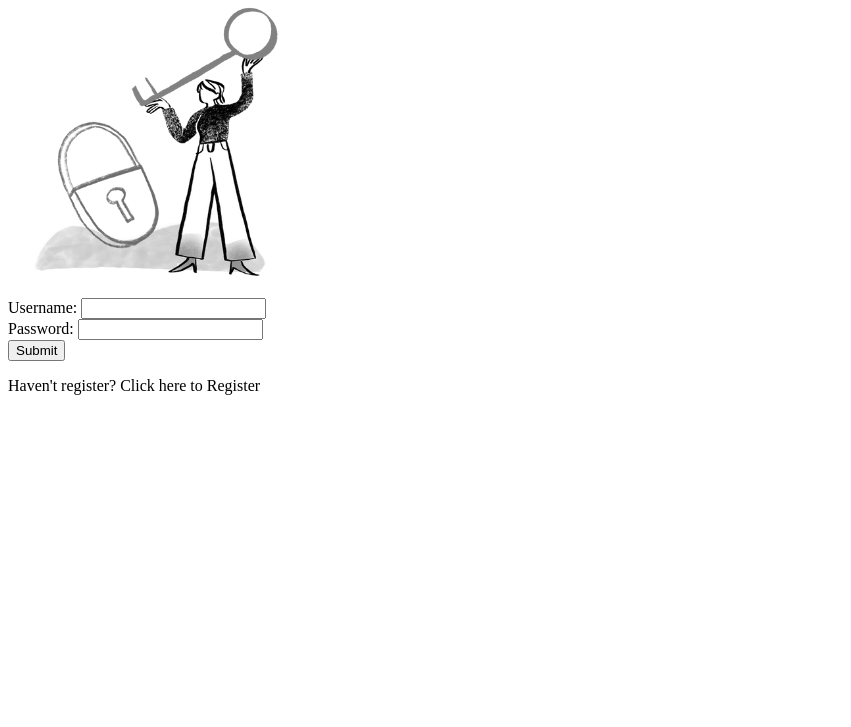
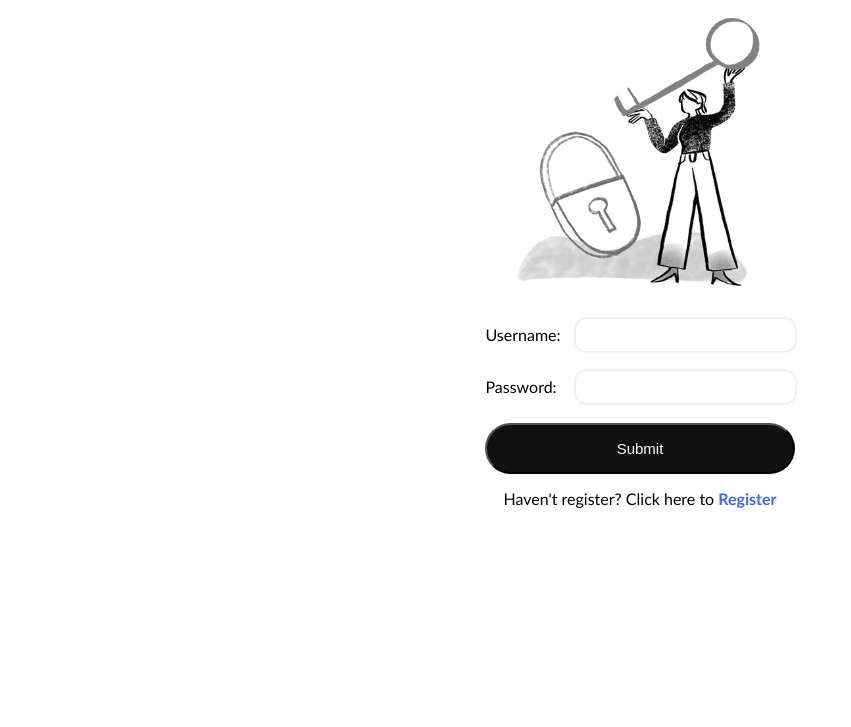
Before and after one commit to Edberaga/Authentication-App, a website: page index.html in a window 1280 px wide. Shown: the part 73-800 px from the top of the page, without its empty margins (0-851 px from the left). Drawn offline with Linux system fonts and the light colour scheme.

Commit message:
Stylish the app

```diff
--- a/style.css
+++ b/style.css
@@ -2,3 +2,55 @@ html {
   height: 100%;
   width: 100%;
 }
+
+main {
+  display: flex;
+  justify-content: center;
+  align-items: center;
+  flex-direction: column;
+  font-family: 'Gill Sans', 'Gill Sans MT', Calibri, 'Trebuchet MS', sans-serif;
+}
+
+.auth-form {
+  display: flex;
+  flex-direction: column;
+  gap: 20px;
+  padding: 15px 10px;
+}
+
+.auth-form div {
+  display: flex;
+  align-items: center;
+}
+
+.auth-form div label {
+  width: 100%;
+  padding-right: 15px;
+}
+
+.auth-form input {
+  padding: 7.5px 10px;
+  border-radius: 10px;
+  font-size: 15px;
+  border: none;
+  box-shadow: 0 0 3px 1px rgba(16, 16, 16, 0.11);
+}
+
+button {
+  background-color: rgb(16, 16, 16);
+  color: white;
+  font-size: 15px;
+  padding: 15px 0;
+  border-radius: 50px;
+}
+
+p {
+  margin-block-start: 0;
+  margin-block-end: 0;
+}
+
+span {
+  color: royalblue;
+  font-weight: 600;
+  cursor: pointer;
+}
```
